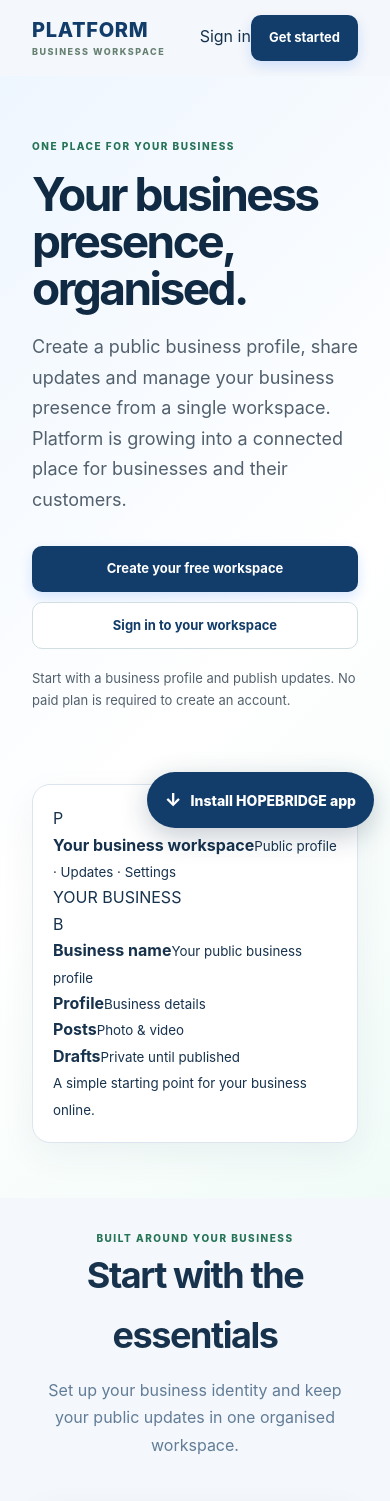
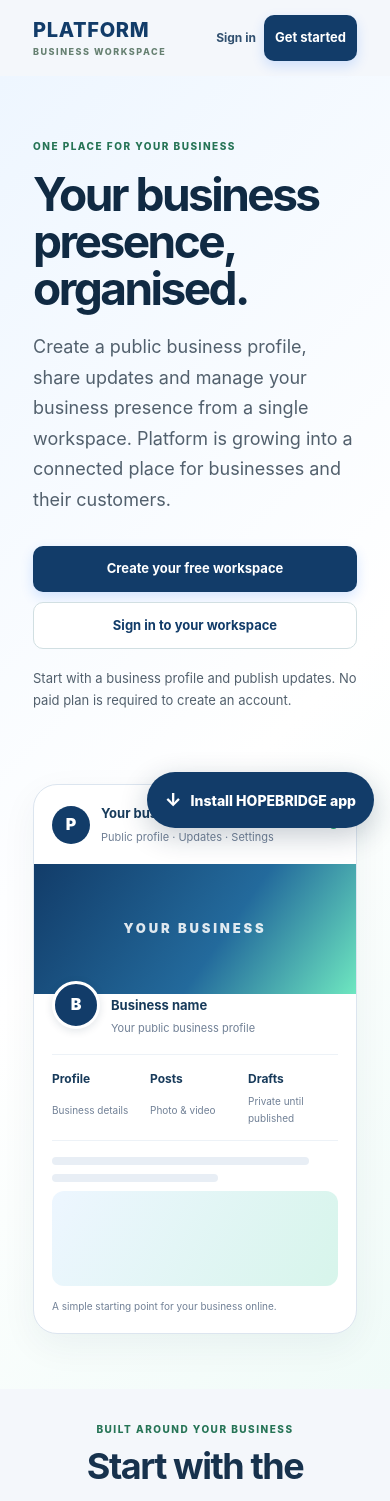
Before and after one commit to agentsarahmitchell56-code/USHopeBridge, a Next.js app: page / in a window 390 px wide. Shown: the top 1501 px of the page. Built offline with nearby package versions, Linux system fonts and the light colour scheme.

Commit message:
Add responsive Platform homepage styles

```diff
--- a/app/globals.css
+++ b/app/globals.css
@@ -1820,3 +1820,62 @@ body { color:var(--hb-ink); background:var(--hb-page); }
 @media(prefers-reduced-motion:reduce){.hb-profile-page *{scroll-behavior:auto!important;transition:none!important}}
 
 .hb-profile-inline-button{display:inline-block;margin-top:13px;padding:0;border:0;background:transparent;color:#1768dc;font:inherit;font-size:11px;font-weight:850;cursor:pointer}
+
+
+/* Platform homepage */
+.mobile-platform-actions { display: none; align-items: center; gap: 10px; font-size: 13px; font-weight: 700; color: #31506f; }
+.mobile-platform-actions .btn { padding: 10px 13px; }
+.platform-preview { max-width: 470px; width: 100%; justify-self: end; padding: 22px; border-radius: 24px; }
+.platform-preview-top, .platform-profile-row { display: flex; align-items: center; gap: 11px; }
+.platform-preview-top > div, .platform-profile-row > div { display: grid; gap: 3px; min-width: 0; }
+.platform-preview-top strong, .platform-profile-row strong { font-size: 13px; color: #183b5b; }
+.platform-preview-top small, .platform-profile-row small { font-size: 11px; color: #718096; }
+.platform-avatar, .platform-profile-avatar { display: grid; place-items: center; flex: 0 0 auto; border-radius: 50%; background: #123c69; color: white; font-weight: 900; }
+.platform-avatar { width: 38px; height: 38px; }
+.platform-profile-avatar { width: 48px; height: 48px; border: 3px solid white; box-shadow: 0 2px 8px rgba(16,42,67,.12); }
+.platform-live-dot { width: 9px; height: 9px; margin-left: auto; border-radius: 50%; background: #20a66a; }
+.platform-cover { height: 130px; margin: 18px -22px 0; display: flex; align-items: center; justify-content: center; overflow: hidden; background: linear-gradient(125deg,#123c69,#236a9c 58%,#6ee7c0); color: rgba(255,255,255,.86); font-size: 13px; font-weight: 900; letter-spacing: .22em; }
+.platform-profile-row { padding: 0 0 17px; margin-top: -22px; position: relative; }
+.platform-profile-row > div { padding-top: 23px; }
+.platform-preview-stats { display: grid; grid-template-columns: repeat(3,1fr); gap: 8px; padding: 14px 0; border-top: 1px solid #edf2f7; border-bottom: 1px solid #edf2f7; }
+.platform-preview-stats div { display: grid; gap: 4px; }
+.platform-preview-stats strong { font-size: 12px; color: #183b5b; }
+.platform-preview-stats small { font-size: 10px; color: #718096; }
+.platform-preview-post { display: grid; gap: 9px; padding-top: 16px; }
+.platform-preview-line { height: 8px; width: 90%; border-radius: 10px; background: #e8eef5; }
+.platform-preview-line.short { width: 58%; }
+.platform-preview-media { display: block; height: 95px; border-radius: 12px; background: linear-gradient(120deg,#edf6ff,#d7f5eb); }
+.platform-preview-caption { display: block; margin-top: 12px; color: #718096; font-size: 10px; }
+.platform-feature { position: relative; padding: 28px; }
+.platform-feature-number { display: inline-grid; place-items: center; width: 38px; height: 38px; border-radius: 12px; background: #eaf3ff; color: #1464f4; font-size: 12px; font-weight: 900; }
+.platform-how { background: #f0f6fc; }
+.platform-step { padding: 24px; border: 1px solid #e0eaf4; border-radius: 18px; background: #fff; }
+.platform-step > span { display: grid; place-items: center; width: 34px; height: 34px; border-radius: 50%; background: #123c69; color: #fff; font-weight: 900; }
+.platform-step h3 { margin: 16px 0 7px; color: #183b5b; }
+.platform-step p { margin: 0; color: #627d98; line-height: 1.6; font-size: 14px; }
+.platform-final-cta { display: flex; align-items: center; justify-content: space-between; gap: 22px; padding: 30px; margin-top: 46px; border-radius: 22px; background: #123c69; color: #fff; }
+.platform-final-cta h2 { text-align: left; color: #fff; margin: 0 0 8px; font-size: 25px; }
+.platform-final-cta p { margin: 0; color: #d8e8f7; line-height: 1.6; }
+.platform-final-cta .btn { flex: 0 0 auto; background: #fff; color: #123c69; }
+.platform-legacy { padding: 54px 0; background: #fff; border-top: 1px solid #e3ebf4; }
+.platform-legacy-inner { display: flex; justify-content: space-between; align-items: center; gap: 35px; }
+.platform-legacy h2 { margin: 8px 0; color: #183b5b; font-size: 24px; }
+.platform-legacy p { max-width: 620px; margin: 0; color: #627d98; line-height: 1.65; }
+.platform-legacy .actions { margin: 0; }
+.platform-legacy .btn { white-space: nowrap; }
+@media (max-width: 800px) {
+  .mobile-platform-actions { display: flex; }
+  .platform-preview { justify-self: stretch; max-width: none; }
+  .platform-final-cta, .platform-legacy-inner { align-items: stretch; flex-direction: column; }
+  .platform-final-cta .btn { align-self: flex-start; }
+  .platform-legacy .actions { margin-top: 8px; }
+}
+@media (max-width: 480px) {
+  .container { padding-left: 18px; padding-right: 18px; }
+  .mobile-platform-actions { gap: 8px; font-size: 12px; }
+  .mobile-platform-actions .btn { padding: 9px 11px; border-radius: 10px; }
+  .platform-preview { padding: 18px; }
+  .platform-cover { margin-left: -18px; margin-right: -18px; }
+  .platform-final-cta { padding: 23px; }
+  .platform-final-cta h2 { font-size: 22px; }
+}
```
